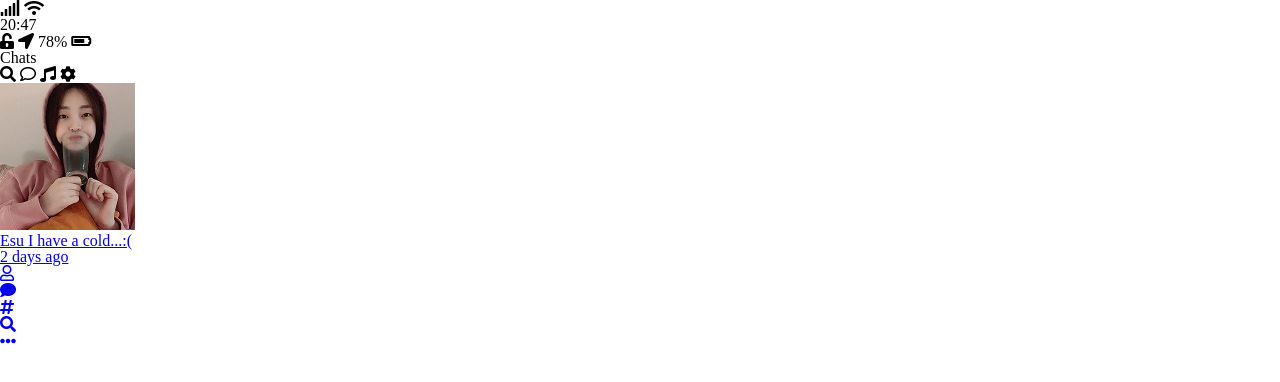
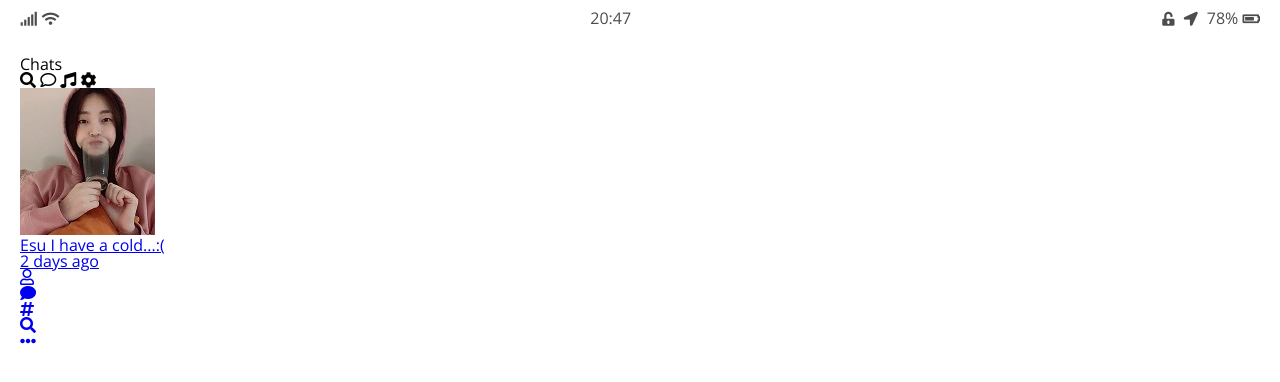
Before and after one commit to hyer0705/kakao-clone-challenge-project, a plain HTML site: page index.html in a window 1280 px wide. Drawn offline with nearby package versions, Linux system fonts and the light colour scheme.

Commit message:
added-font-and-update-body

```diff
--- a/css/styles.css
+++ b/css/styles.css
@@ -1 +1,10 @@
+@import url('https://fonts.googleapis.com/css?family=Open+Sans:300,400,600,700&display=swap');
 @import "reset.css";
+@import "status-bar.css";
+
+body {
+    background-color: white;
+    padding: 10px 20px;
+    color: #020202;
+    font-family: 'Open Sans', -apple-system, BlinkMacSystemFont, 'Segoe UI', Roboto, Oxygen, Ubuntu, Cantarell, 'Open Sans', 'Helvetica Neue', sans-serif;
+}
```
